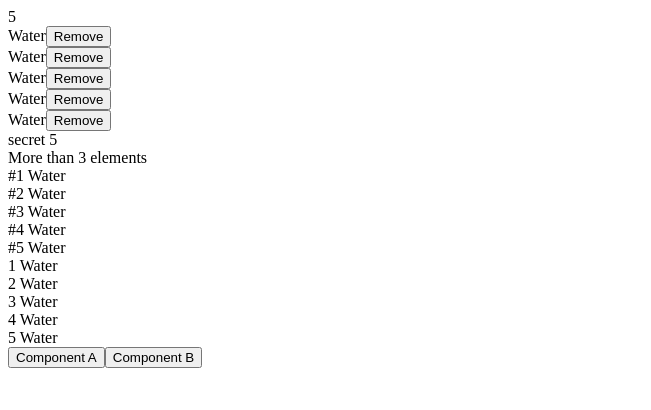
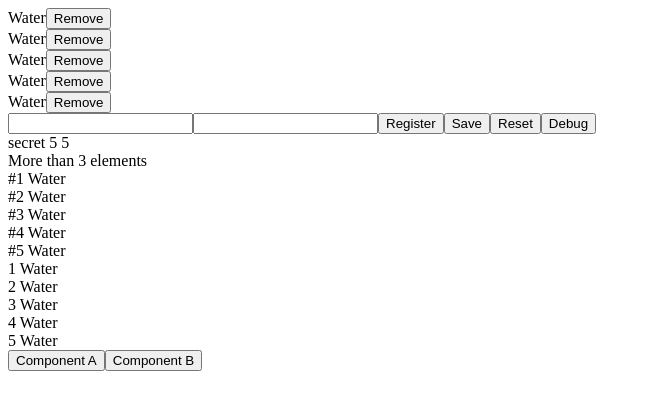
Before and after one commit to coursar/angular-frontend, an Angular app: page / in a window 1280 px wide. Shown: the top 410 px of the page, without its empty margins (0-651 px from the left). Built offline with nearby package versions, Linux system fonts and the light colour scheme.

Commit message:
custom validator

```diff
--- a/src/app/app.module.ts
+++ b/src/app/app.module.ts
@@ -11,6 +11,9 @@ import { StructuralDirective } from './directives/structural/structural.directiv
 import { RepeatableDirective } from './directives/repeatable/repeatable.directive';
 import { AComponent } from './components/a/a.component';
 import { BComponent } from './components/b/b.component';
+import { PurchaseEditFormComponent } from './components/purchase-edit-form/purchase-edit-form.component';
+import { FormsModule } from '@angular/forms';
+import { PriceValidatorDirective } from './validators/price/price-validator.directive';
 
 @NgModule({
   declarations: [
@@ -23,10 +26,13 @@ import { BComponent } from './components/b/b.component';
     RepeatableDirective,
     AComponent,
     BComponent,
+    PurchaseEditFormComponent,
+    PriceValidatorDirective,
   ],
   imports: [
     BrowserModule,
     AppRoutingModule,
+    FormsModule,
   ],
   providers: [],
   bootstrap: [AppComponent],
--- /dev/null
+++ b/src/app/components/abstract-form/abstract-form.component.ts
@@ -0,0 +1,12 @@
+import { Component, OnInit } from '@angular/core';
+import { NgModel } from '@angular/forms';
+
+export abstract class AbstractFormComponent {
+  isInvalid(model: NgModel) {
+    return (model.dirty || model.touched) && model.invalid;
+  }
+
+  isValid(model: NgModel) {
+    return (model.dirty || model.touched) && model.valid;
+  }
+}
--- /dev/null
+++ b/src/app/components/purchase-edit-form/purchase-edit-form.component.css
@@ -0,0 +1,7 @@
+.is-invalid {
+  border-color: red;
+}
+
+.is-valid {
+  border-color: greenyellow;
+}
--- /dev/null
+++ b/src/app/components/purchase-edit-form/purchase-edit-form.component.html
@@ -0,0 +1,33 @@
+<!--<form #form="ngForm" (submit)="onSubmit($event, form)" (reset)="onReset($event, form)">-->
+<form #form="ngForm">
+  <input
+    [(ngModel)]="model.name"
+    #tplName="ngModel"
+    type="text"
+    name="name"
+    required
+    minlength="2"
+    pattern="[0-9]{2,3}"
+    maxlength="50"
+    appPriceValidator="100000"
+    [class.is-invalid]="isInvalid(tplName)"
+    [class.is-valid]="isValid(tplName)"
+  >
+  <ng-container *ngIf="isInvalid(tplName)">
+    <span *ngIf="tplName.errors?.required">Field is required</span>
+    <span *ngIf="tplName.errors?.minlength">Minimal length is {{tplName?.errors?.minlength?.requiredLength}}</span>
+    <span *ngIf="tplName.errors?.pattern">Required pattern is {{tplName?.errors?.pattern?.requiredPattern}}</span>
+    <span *ngIf="tplName.errors?.appPriceValidator">Invalid price. Must be lower than {{tplName?.errors?.appPriceValidator?.requiredPrice}}</span>
+  </ng-container>
+  <input
+    [(ngModel)]="model.price"
+    #tplPrice="ngModel"
+    type="text"
+    name="price"
+    required
+  >
+  <button type="button" (click)="onRegister()">Register</button>
+  <button type="button" (click)="onSave()">Save</button>
+  <button type="reset">Reset</button>
+  <button type="button" (click)="onDebug(tplName)">Debug</button>
+</form>
--- /dev/null
+++ b/src/app/components/purchase-edit-form/purchase-edit-form.component.ts
@@ -0,0 +1,49 @@
+import { Component, OnInit, ViewChild } from '@angular/core';
+import { PurchaseModel } from '../../models/purchase-model';
+import { NgForm, NgModel } from '@angular/forms';
+import { AbstractFormComponent } from '../abstract-form/abstract-form.component';
+
+@Component({
+  selector: 'app-purchase-edit-form',
+  templateUrl: './purchase-edit-form.component.html',
+  styleUrls: ['./purchase-edit-form.component.css'],
+})
+export class PurchaseEditFormComponent extends AbstractFormComponent implements OnInit {
+  model = new PurchaseModel(
+    // id = 0 - new item, id != 0 - existing item
+    0,
+    '',
+    '',
+  );
+  @ViewChild(NgForm, {static: true}) form?: NgForm;
+  error?: { [key: string]: any;};
+
+  constructor() {
+    super();
+  }
+
+  ngOnInit(): void {
+  }
+
+  onSubmit($event: Event, form: NgForm) {
+    debugger;
+  }
+
+  onReset($event: Event, form: NgForm) {
+    debugger;
+  }
+
+  onDebug(tplName: NgModel) {
+    debugger;
+  }
+
+  onRegister() {
+    this.error = {
+
+    };
+  }
+
+  onSave() {
+
+  }
+}
--- a/src/app/components/purchases/purchases.component.html
+++ b/src/app/components/purchases/purchases.component.html
@@ -1,3 +1,14 @@
+<app-purchase-list
+  [(appAttribute)]="attribute"
+  #attr="appAttribute"
+  [items]="items"
+  (removeItem)="onRemoveItem($event)"
+></app-purchase-list>
+
+<app-purchase-edit-form></app-purchase-edit-form>
+
+{{attr.value}}
+
 <ng-template #itemCountInfo let-count="count">
   {{count}}
 </ng-template>
@@ -7,14 +18,6 @@
 
 <!--[appAttribute]="attribute"-->
 <!--(appAttributeChange)="attribute=$event"-->
-<app-purchase-list
-  [(appAttribute)]="attribute"
-  #attr="appAttribute"
-  [items]="items"
-  (removeItem)="onRemoveItem($event)"
-></app-purchase-list>
-
-{{attr.value}}
 
 <ng-template *ngTemplateOutlet="itemCountInfo; context: {count: items.length}">
 </ng-template>
--- /dev/null
+++ b/src/app/models/purchase-model.ts
@@ -0,0 +1,8 @@
+export class PurchaseModel {
+  constructor(
+    public id: number,
+    public name: string,
+    public price: string,
+  ) {
+  }
+}
--- /dev/null
+++ b/src/app/validators/price/price-validator.directive.ts
@@ -0,0 +1,36 @@
+import { Directive, Input } from '@angular/core';
+import { AbstractControl, NG_VALIDATORS, ValidationErrors, Validator } from '@angular/forms';
+
+@Directive({
+  selector: '[appPriceValidator]',
+  providers: [{
+    provide: NG_VALIDATORS,
+    // useClass: PriceValidatorDirective,
+    useExisting: PriceValidatorDirective,
+    multi: true,
+  }],
+})
+export class PriceValidatorDirective implements Validator {
+  @Input() appPriceValidator: string|null = null;
+
+  constructor() { }
+
+  validate(control: AbstractControl): ValidationErrors | null {
+    debugger;
+    const value = Number(control.value);
+    if (typeof this.appPriceValidator === 'string') {
+      const price = Number(this.appPriceValidator);
+      if (price > value) {
+        return {
+          appPriceValidator: {
+            requiredValue: `${this.appPriceValidator}`,
+            currentValue: control.value,
+          },
+        };
+      }
+    }
+
+    return null;
+  }
+
+}
--- a/vanilla/index.html
+++ b/vanilla/index.html
@@ -9,7 +9,7 @@
 </head>
 <body>
 <form data-id="form" action="" method="post">
-  <input name="name" data-id="name" type="text">
+  <input name="name" data-id="name" type="text" required minlength="10">
   <button data-id="submit">send</button>
 </form>
 <script src="app.js"></script>
```
Also changed, not shown: vanilla/app.js (+16 -0 lines), 2 other files (tests, documents, lock files or other folders).
